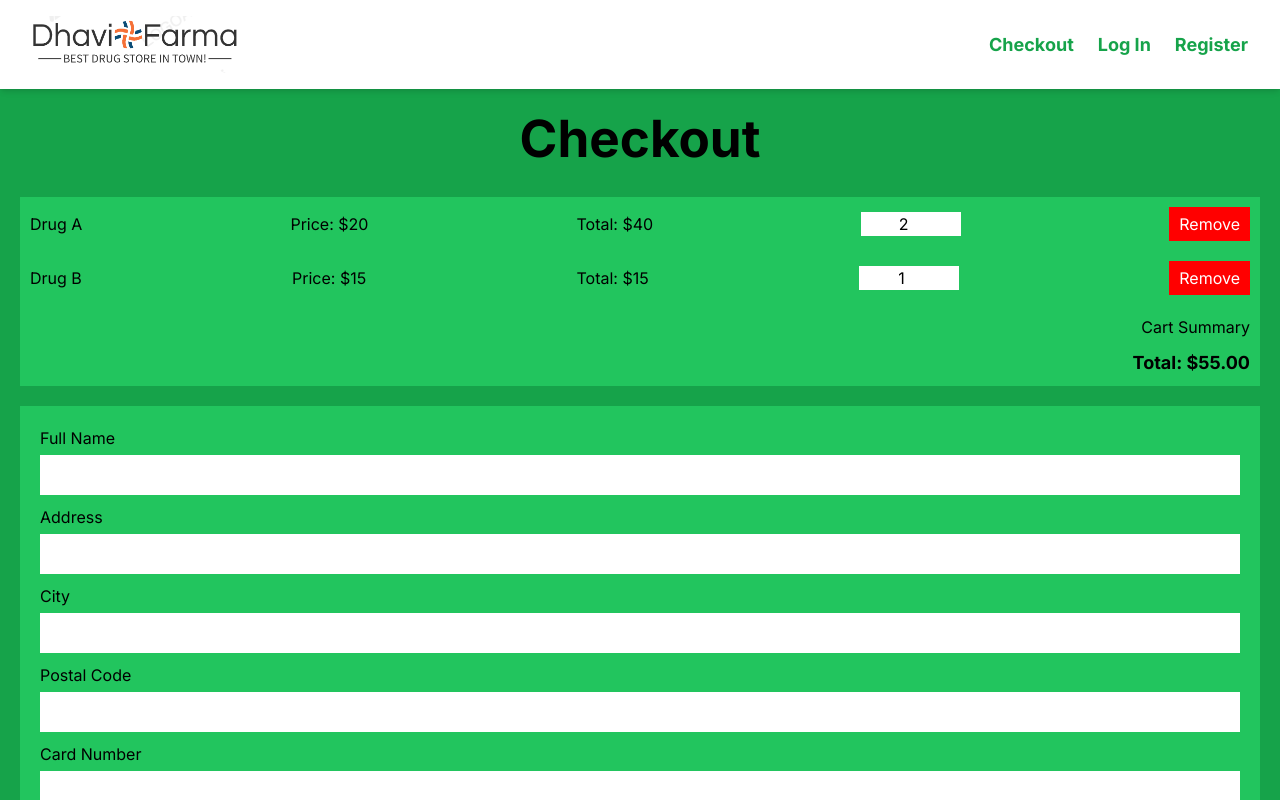
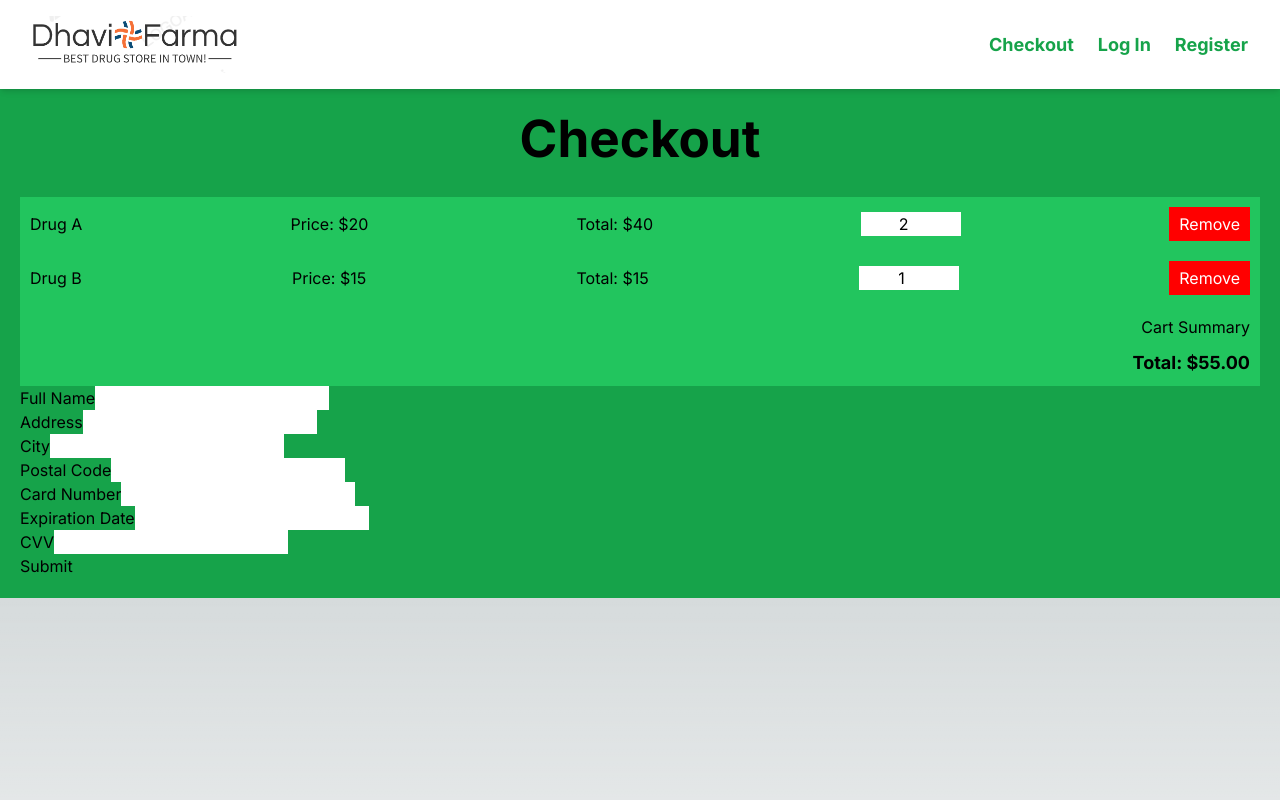
Before and after one commit to JCWD-Dhavi-2804/TakeHomeTest-SultanMDhavi, a Next.js app: page /checkout in a window 1280 px wide. Shown: the top 800 px of the page. Built offline with nearby package versions, Linux system fonts and the light colour scheme.

Commit message:
edit router

```diff
--- a/src/app/home/page.tsx
+++ b/src/app/home/page.tsx
@@ -3,7 +3,7 @@ import React, { useEffect, useState } from "react";
 import DrugCard from "@/components/HomePage/DrugCard";
 import Hero from "@/components/HomePage/hero";
 import Navbar from "@/components/HomePage/Navbar";
-import "./Page.css";
+import "./page.css";
 
 interface DrugItem {
   id: string;
--- a/src/components/CheckoutPage/Checkout.tsx
+++ b/src/components/CheckoutPage/Checkout.tsx
@@ -1,7 +1,7 @@
 import React, { useState } from "react";
 import { useRouter } from "next/navigation";
 import Swal from "sweetalert2";
-import styles from "@/styles/Checkout.module.css";
+import "@/styles/Checkout.module.css";
 
 interface CheckoutFormProps {
   cartItems: { drug: any; quantity: number }[];
@@ -43,7 +43,7 @@ const CheckoutForm: React.FC<CheckoutFormProps> = ({
   };
 
   return (
-    <form className={styles.checkoutForm} onSubmit={handleSubmit}>
+    <form className="checkoutForm" onSubmit={handleSubmit}>
       <div>
         <label htmlFor="fullName">Full Name</label>
         <input
--- a/src/components/HomePage/hero.tsx
+++ b/src/components/HomePage/hero.tsx
@@ -1,5 +1,5 @@
 import React from "react";
-import "./Hero.css";
+import "./hero.css";
 
 const Hero = () => {
   return (
```
